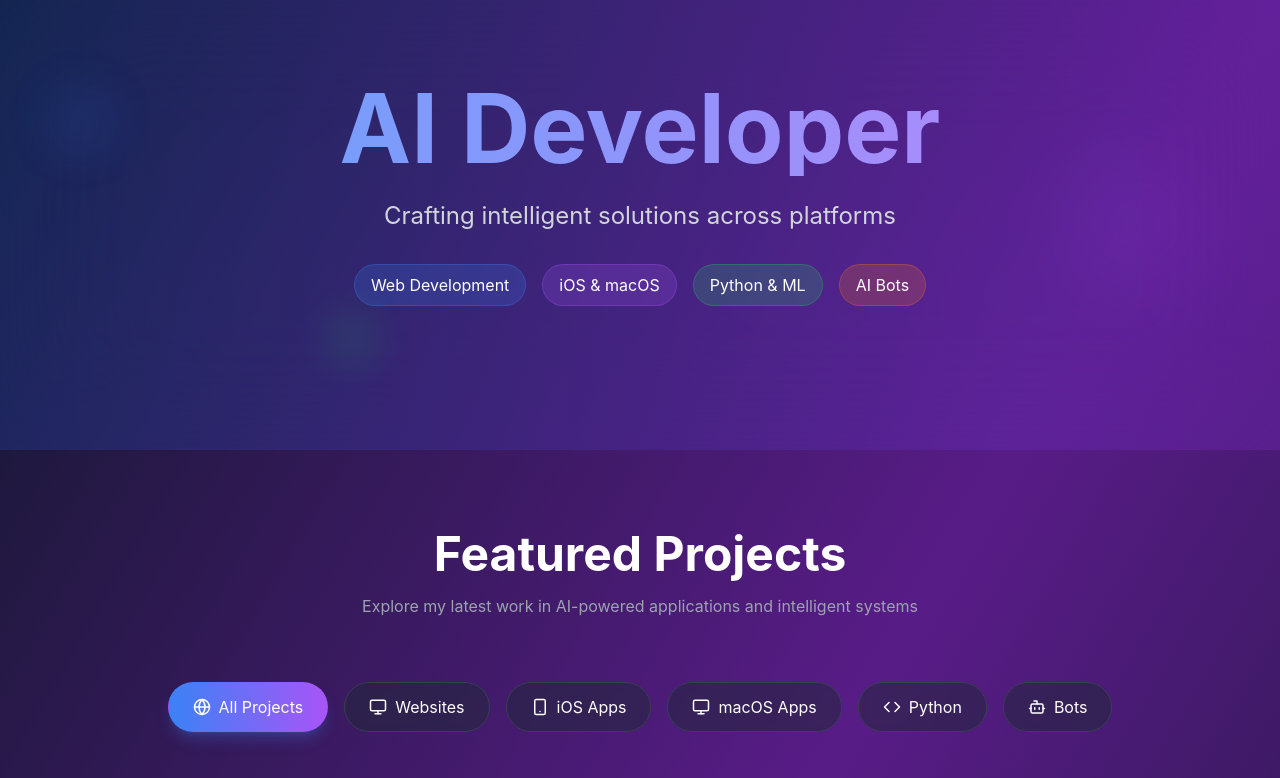
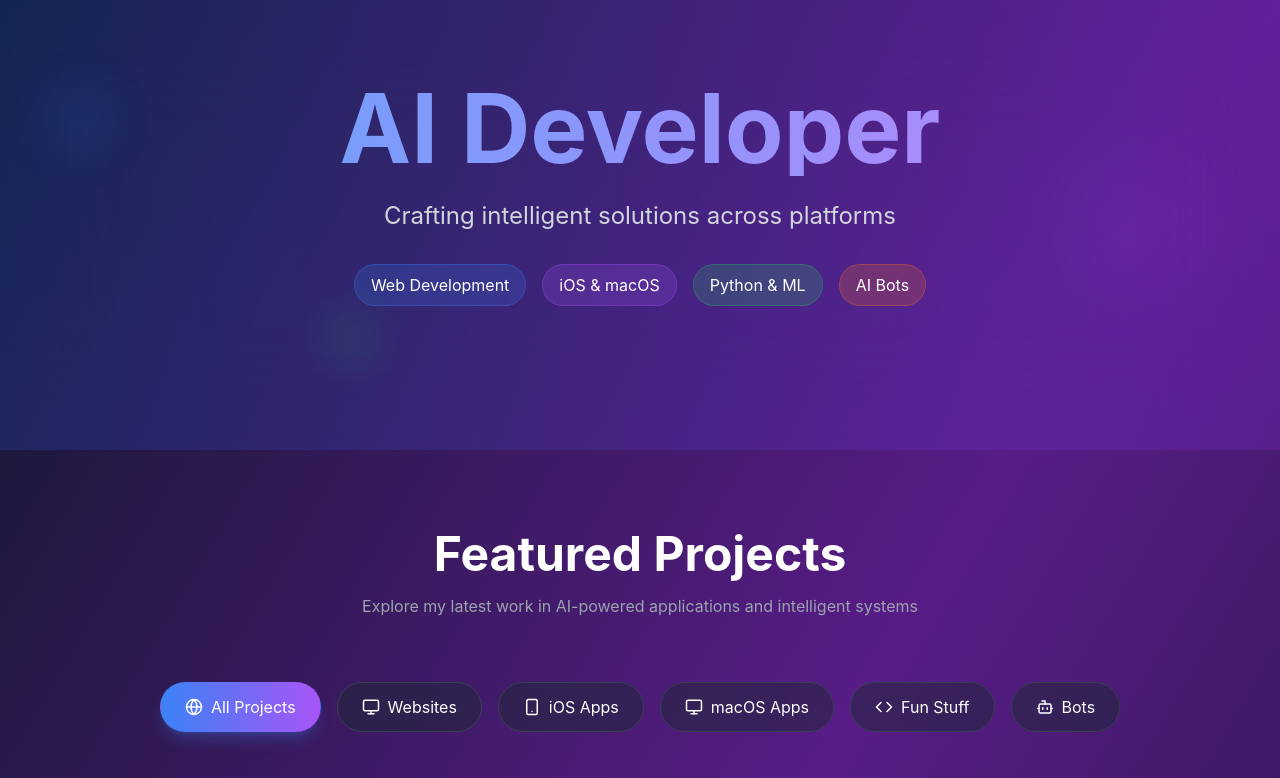
Before and after one commit to avonaitocs/wymain, a React (Create React App) app: page / in a window 1280 px wide. Shown: the top 778 px of the page. Built offline with nearby package versions, Linux system fonts and the light colour scheme; grey boxes are pictures that could not be loaded.

Commit message:
Add fun category

```diff
--- a/src/data/projects.js
+++ b/src/data/projects.js
@@ -156,6 +156,6 @@ export const projects = [
     { id: 'websites', label: 'Websites', icon: 'Monitor' },
     { id: 'ios', label: 'iOS Apps', icon: 'Smartphone' },
     { id: 'macos', label: 'macOS Apps', icon: 'Monitor' },
-    { id: 'python', label: 'Python', icon: 'Code' },
+    { id: 'fun', label: 'Fun Stuff', icon: 'Code' },
     { id: 'bots', label: 'Bots', icon: 'Bot' }
   ];
```
